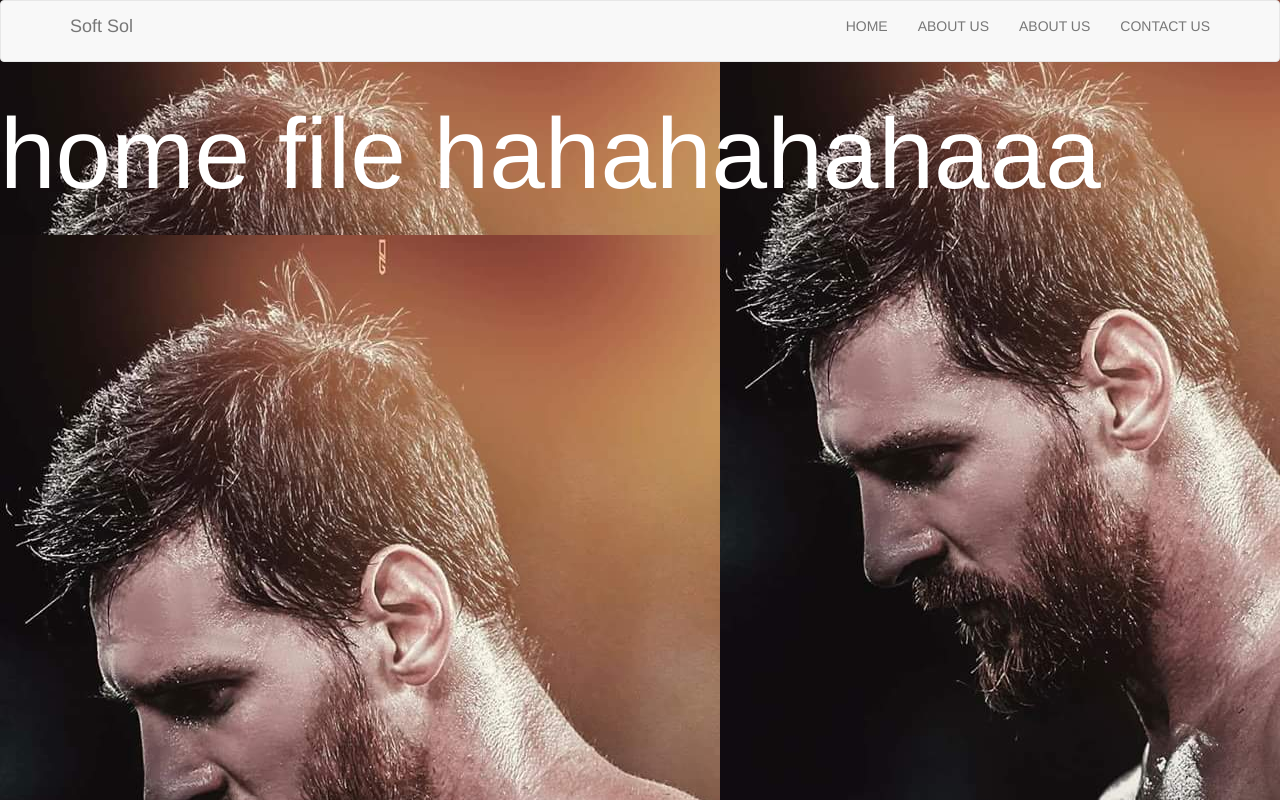
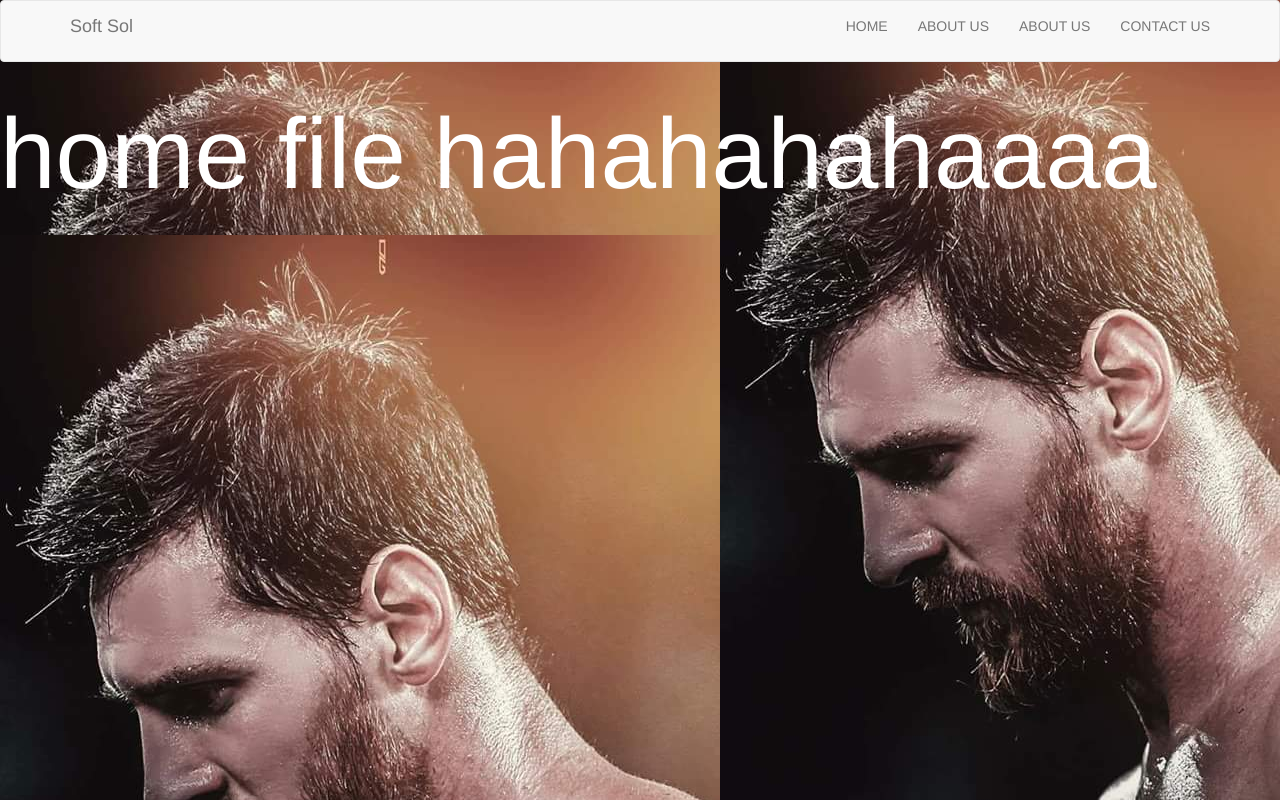
Before and after one commit to Mraza143/SoftSol, a website: page views/home.html in a window 1280 px wide. Shown: the top 800 px of the page. Drawn offline with nearby package versions, Linux system fonts and the light colour scheme.

Commit message:
just checking out

```diff
--- a/views/home.html
+++ b/views/home.html
@@ -23,7 +23,7 @@
             </ul>
         </div>
       </nav>
-    <p class="aa" >home file hahahahahaaa</p>
+    <p class="aa" >home file hahahahahaaaa</p>
     <img src="/css/messi.jpg" alt="">
 </body>
 </html>
```
